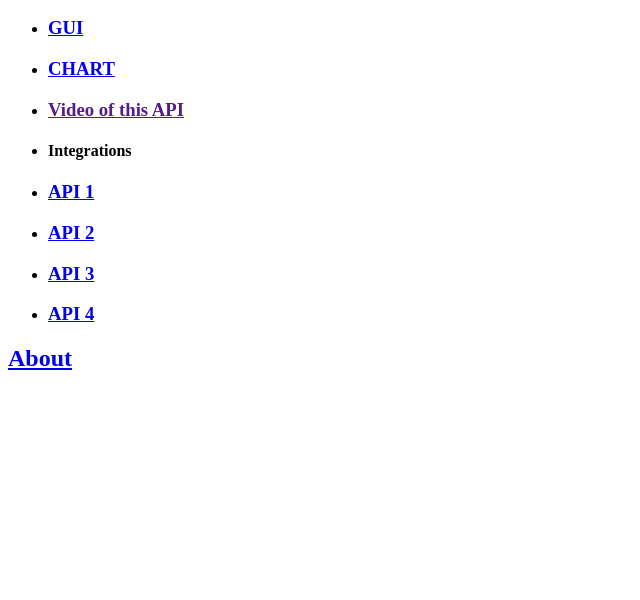
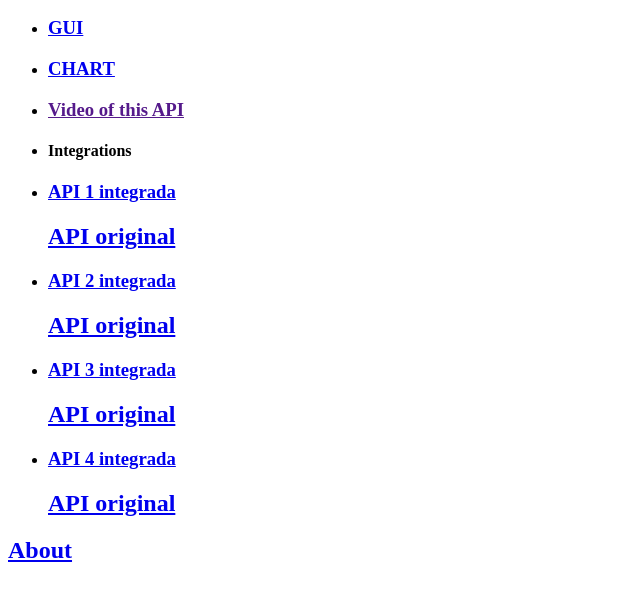
Before and after one commit to sos-2016-jun-ucp/sos-2016-jun-ucp, a website: page static/html/index.html in a window 1280 px wide. Shown: the part 96-696 px from the top of the page, without its empty margins (0-640 px from the left). Drawn offline with Linux system fonts and the light colour scheme; files that its build step writes are made by us from their sources.

Commit message:
Some changes in the HTML

```diff
--- a/static/html/index.html
+++ b/static/html/index.html
@@ -12,10 +12,10 @@
     <li><h3><a href="/university-indicators/charts">CHART</a></h3></li>
     <li><h3><a href="">Video of this API</a></h3></li>
     <li><h4>Integrations</h4></li>
-    <li><h3><a href="/university-indicators/api1">API 1</a></h3></li>
-    <li><h3><a href="/university-indicators/api2">API 2</a></h3></li>
-    <li><h3><a href="/university-indicators/api3">API 3</a></h3></li>
-    <li><h3><a href="/university-indicators/api4">API 4</a></h3></li>
+    <li><h3><a href="/university-indicators/api1">API 1 integrada</a></h3><h2><a href="https://moviesapi.com/m.php?t=Marlon+Brandon&y=&type=movie&r=json">API original</a></h2></li>
+    <li><h3><a href="/university-indicators/api2">API 2 integrada</a></h3></li><h2><a href="https://www.googleapis.com/books/v1/volumes?q=andalucia">API original</a></h2>
+    <li><h3><a href="/university-indicators/api3">API 3 integrada</a></h3></li><h2><a href="http://api.population.io/1.0/population/2015/Cameroon">API original</a></h2>
+    <li><h3><a href="/university-indicators/api4">API 4 integrada</a></h3></li><h2><a href="http://www.seismi.org/api/totals">API original</a></h2>
   </ul>
 
   <h2><a href="/about">About</a></h2>
```
